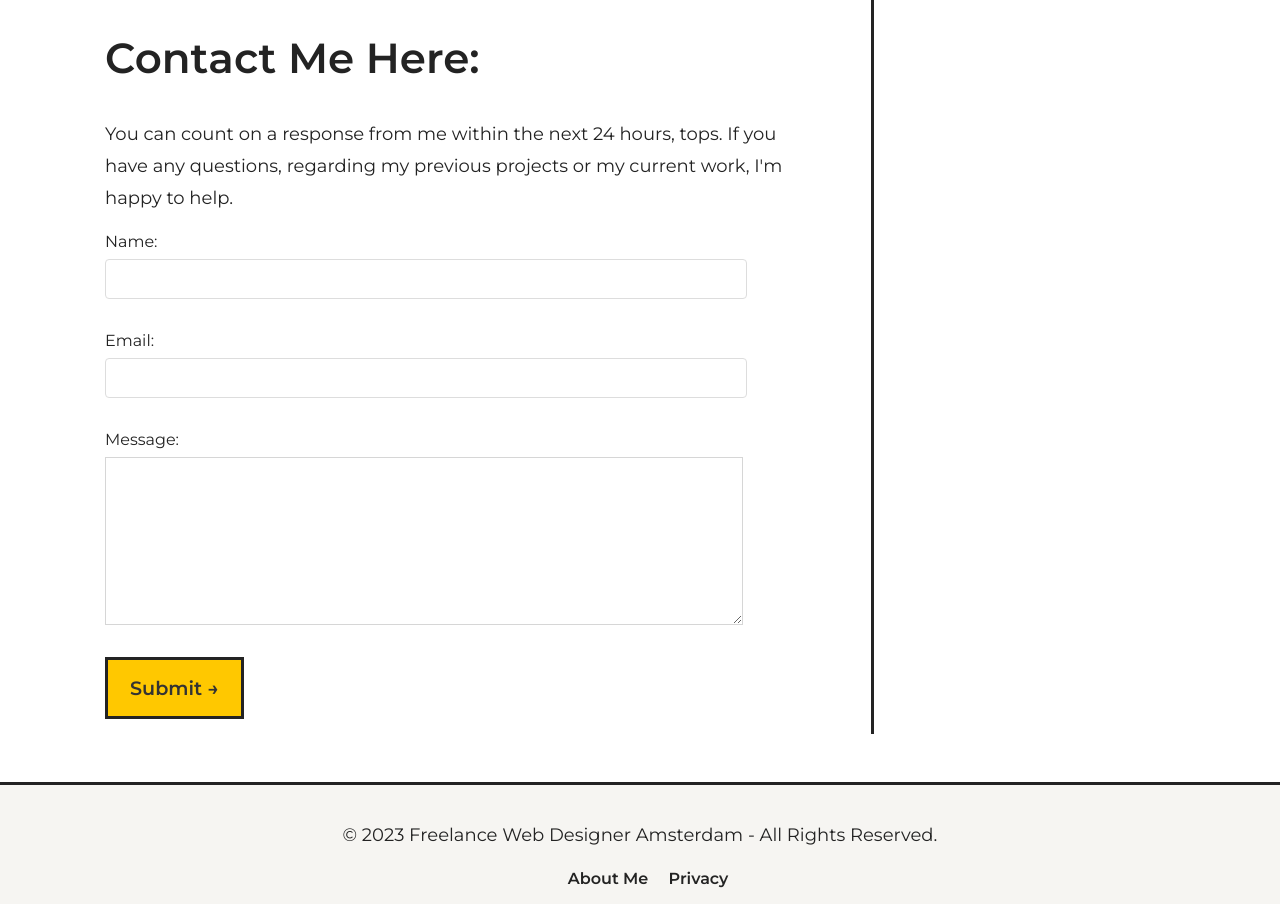
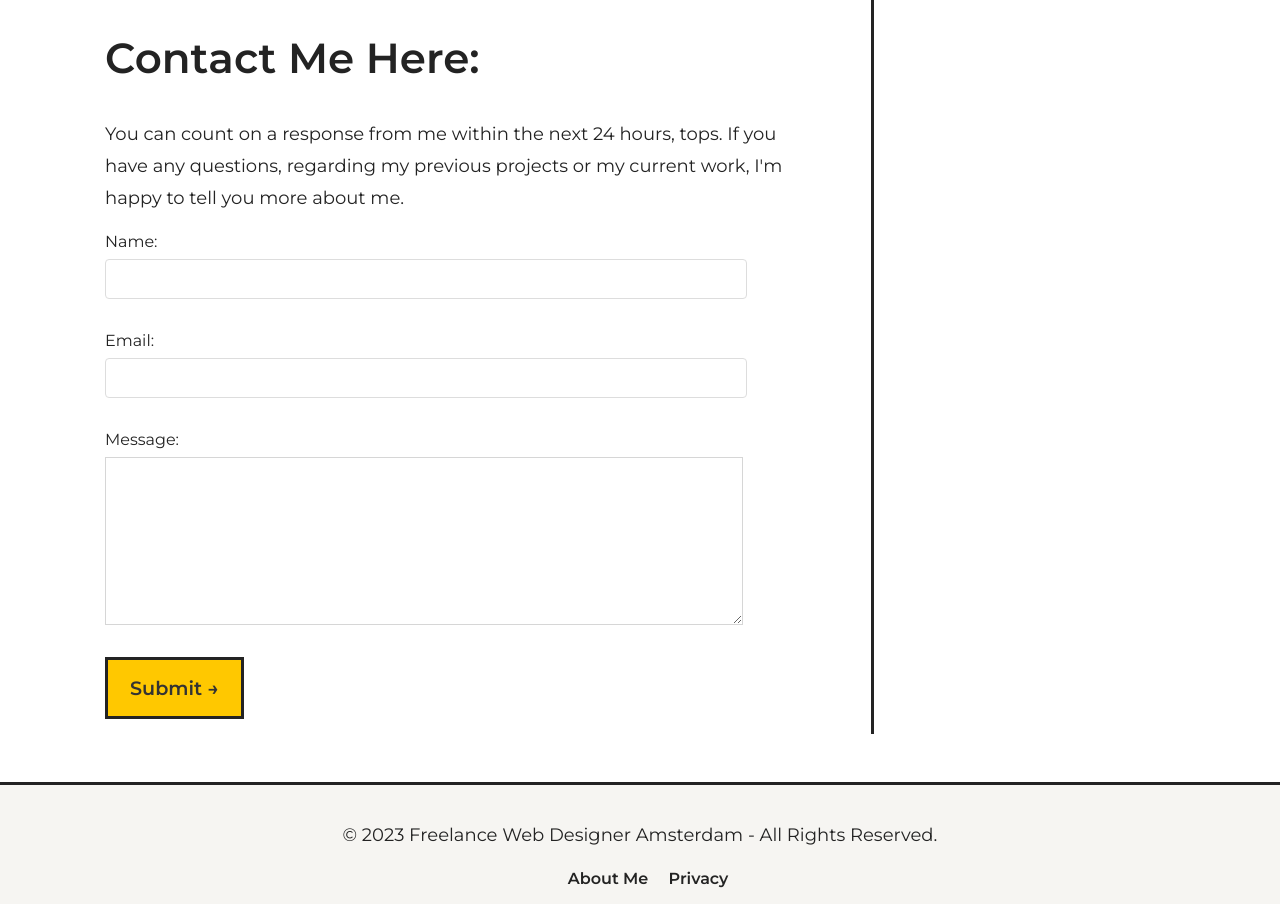
Before and after one commit to webdesign-amsterdam/webdesign-amsterdam.github.io, an Astro site: page /wordpress-amsterdam in a window 1280 px wide. Shown: the part 4344-5248 px from the top of the page. Built offline with nearby package versions, Linux system fonts and the light colour scheme; Astro itself is replaced by a stand-in of ours.

Commit message:
Update wordpress-amsterdam.astro

```diff
--- a/src/pages/wordpress-amsterdam.astro
+++ b/src/pages/wordpress-amsterdam.astro
@@ -112,7 +112,7 @@
 
             <h2 id="contact">Contact Me Here:</h2>
 
-            <p>You can count on a response from me within the next 24 hours, tops. If you have any questions, regarding my previous projects or my current work, I'm happy to help.</p>
+            <p>You can count on a response from me within the next 24 hours, tops. If you have any questions, regarding my previous projects or my current work, I'm happy to tell you more about me.</p>
 
             <form action="https://formsubmit.co/lukasz.adms@gmail.com" method="post">
                 <div class="form-group">
```
